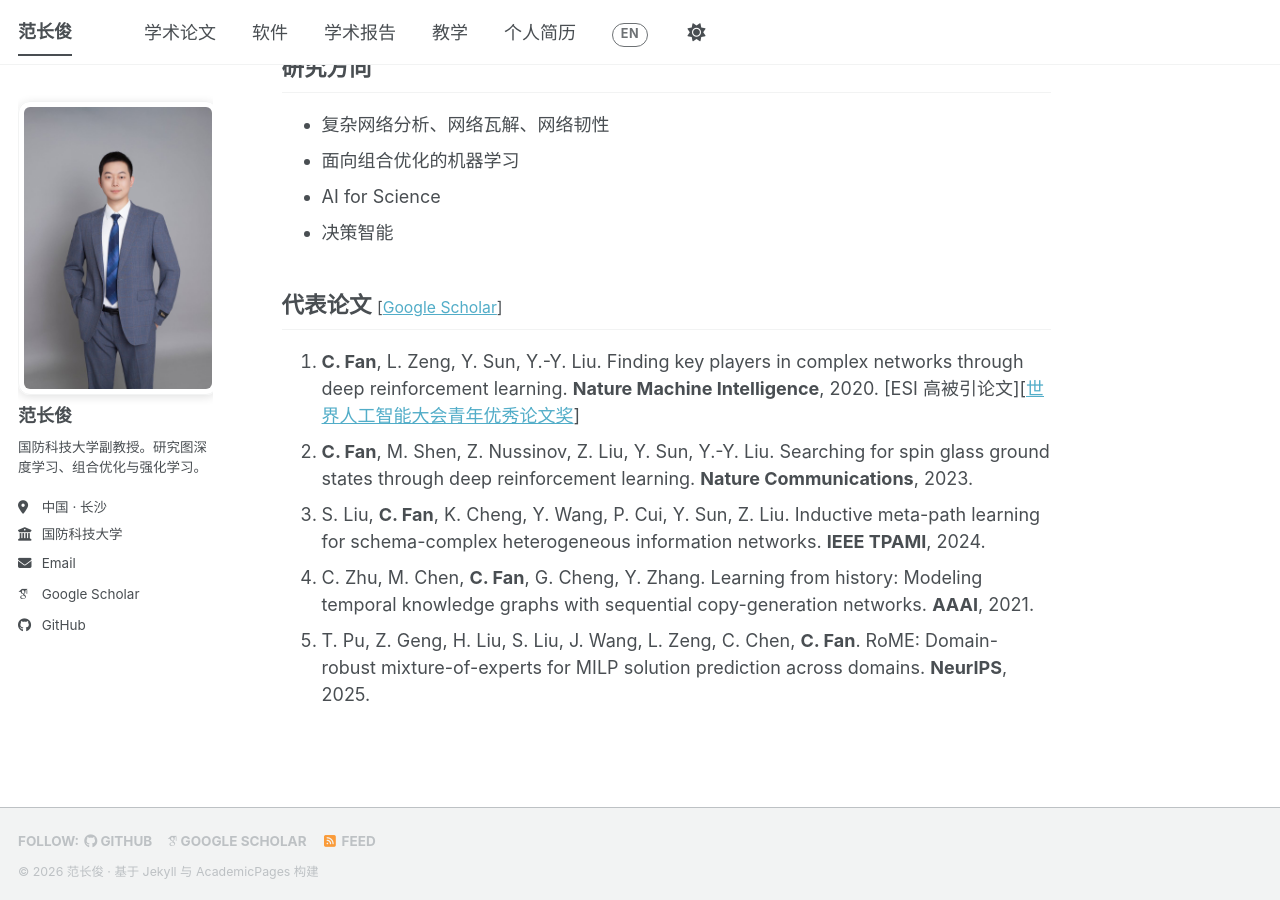
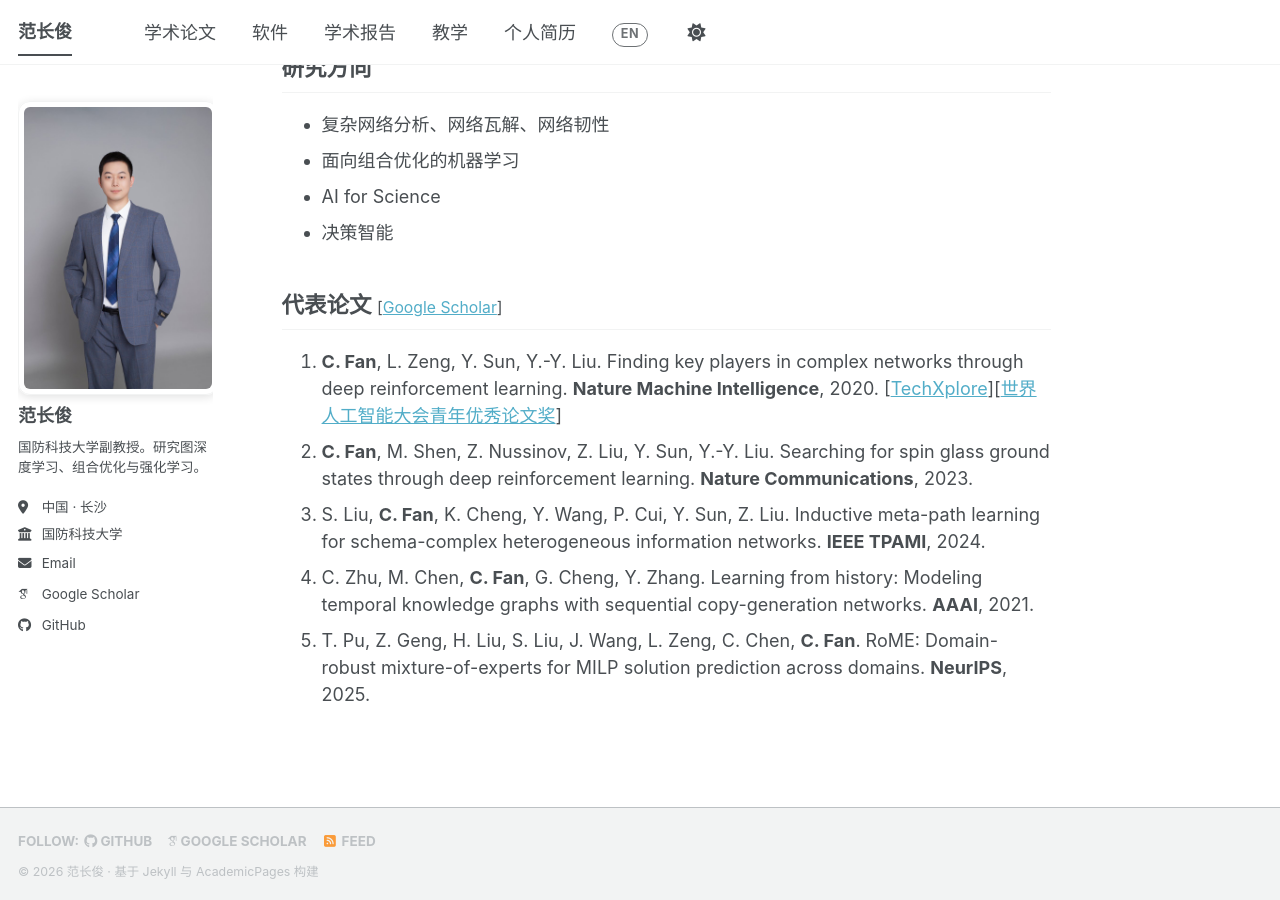
Before and after one commit to fanchangjun/fanchangjun.github.io, a Jekyll site: the page built from _pages/about.md, in a window 1280 px wide and 900 px high, scrolled down 610 px. Built offline with Jekyll 4.4.1, drawn with Linux system fonts in a browser that asks for light colours; some web fonts are replaced; a script bundle is joined from its source files by our own code; library files that are not in the unit come from our copies.

Commit message:
Update about.md

```diff
--- a/_pages/about.md
+++ b/_pages/about.md
@@ -67,7 +67,7 @@ I am now recruiting Master and PhD students who are passionate about research, s
 
 <div class="lang-zh" markdown="1">
 
-1. **C. Fan**, L. Zeng, Y. Sun, Y.-Y. Liu. Finding key players in complex networks through deep reinforcement learning. **Nature Machine Intelligence**, 2020. [ESI 高被引论文][[世界人工智能大会青年优秀论文奖](https://www.waicyop.cn/article/11)]
+1. **C. Fan**, L. Zeng, Y. Sun, Y.-Y. Liu. Finding key players in complex networks through deep reinforcement learning. **Nature Machine Intelligence**, 2020. [[TechXplore](https://techxplore.com/news/2020-06-deep-framework-key-players-complex.html)][[世界人工智能大会青年优秀论文奖](https://www.waicyop.cn/article/11)]
 2. **C. Fan**, M. Shen, Z. Nussinov, Z. Liu, Y. Sun, Y.-Y. Liu. Searching for spin glass ground states through deep reinforcement learning. **Nature Communications**, 2023.
 3. S. Liu, **C. Fan**, K. Cheng, Y. Wang, P. Cui, Y. Sun, Z. Liu. Inductive meta-path learning for schema-complex heterogeneous information networks. **IEEE TPAMI**, 2024.
 4. C. Zhu, M. Chen, **C. Fan**, G. Cheng, Y. Zhang. Learning from history: Modeling temporal knowledge graphs with sequential copy-generation networks. **AAAI**, 2021.
@@ -78,7 +78,7 @@ I am now recruiting Master and PhD students who are passionate about research, s
 
 <div class="lang-en" markdown="1">
 
-1. **C. Fan**, L. Zeng, Y. Sun, Y.-Y. Liu. Finding key players in complex networks through deep reinforcement learning. **Nature Machine Intelligence**, 2020. [ESI Highly Cited Paper][[WAIC Youth Outstanding Paper](https://www.waicyop.cn/article/11)]
+1. **C. Fan**, L. Zeng, Y. Sun, Y.-Y. Liu. Finding key players in complex networks through deep reinforcement learning. **Nature Machine Intelligence**, 2020. [[TechXplore](https://techxplore.com/news/2020-06-deep-framework-key-players-complex.html)][[WAIC Youth Outstanding Paper](https://www.waicyop.cn/article/11)]
 2. **C. Fan**, M. Shen, Z. Nussinov, Z. Liu, Y. Sun, Y.-Y. Liu. Searching for spin glass ground states through deep reinforcement learning. **Nature Communications**, 2023.
 3. S. Liu, **C. Fan**, K. Cheng, Y. Wang, P. Cui, Y. Sun, Z. Liu. Inductive meta-path learning for schema-complex heterogeneous information networks. **IEEE TPAMI**, 2024.
 4. C. Zhu, M. Chen, **C. Fan**, G. Cheng, Y. Zhang. Learning from history: Modeling temporal knowledge graphs with sequential copy-generation networks. **AAAI**, 2021.
```
